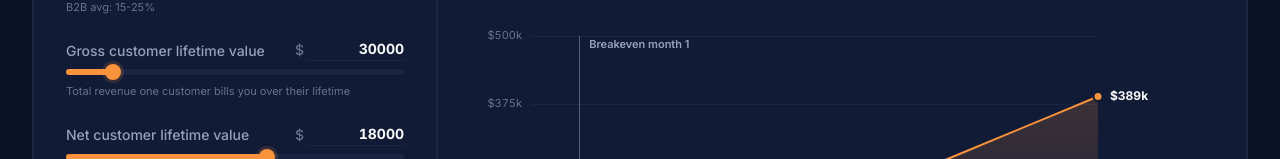
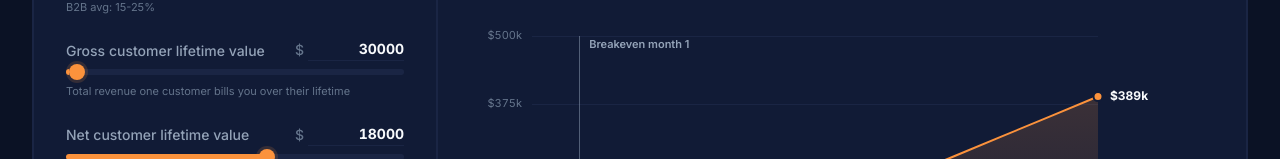
Before and after one commit to JamesGabby/vsp-marketing, a Next.js app: page /roi in a window 1280 px wide. Shown: the part 768-927 px from the top of the page. Built offline with nearby package versions, Linux system fonts and the light colour scheme.

Commit message:
update max values

```diff
--- a/components/tools/roi-value/constants.ts
+++ b/components/tools/roi-value/constants.ts
@@ -51,8 +51,8 @@ export const PRESETS: Record<PresetKey, ValueState> = {
 export const RANGES = {
   meetingsPerYear: { min: 0, max: 600, step: 1 },
   closeRate: { min: 0, max: 60, step: 0.5 },
-  grossLtv: { min: 0, max: 250000, step: 500 },
-  netLtv: { min: 0, max: 250000, step: 500 },
+  grossLtv: { min: 0, max: 3000000, step: 500 },
+  netLtv: { min: 0, max: 3000000, step: 500 },
   pricePerMeeting: { min: 0, max: 1500, step: 25 },
   monthlyInfra: { min: 0, max: 2000, step: 25 },
 } as const
```
